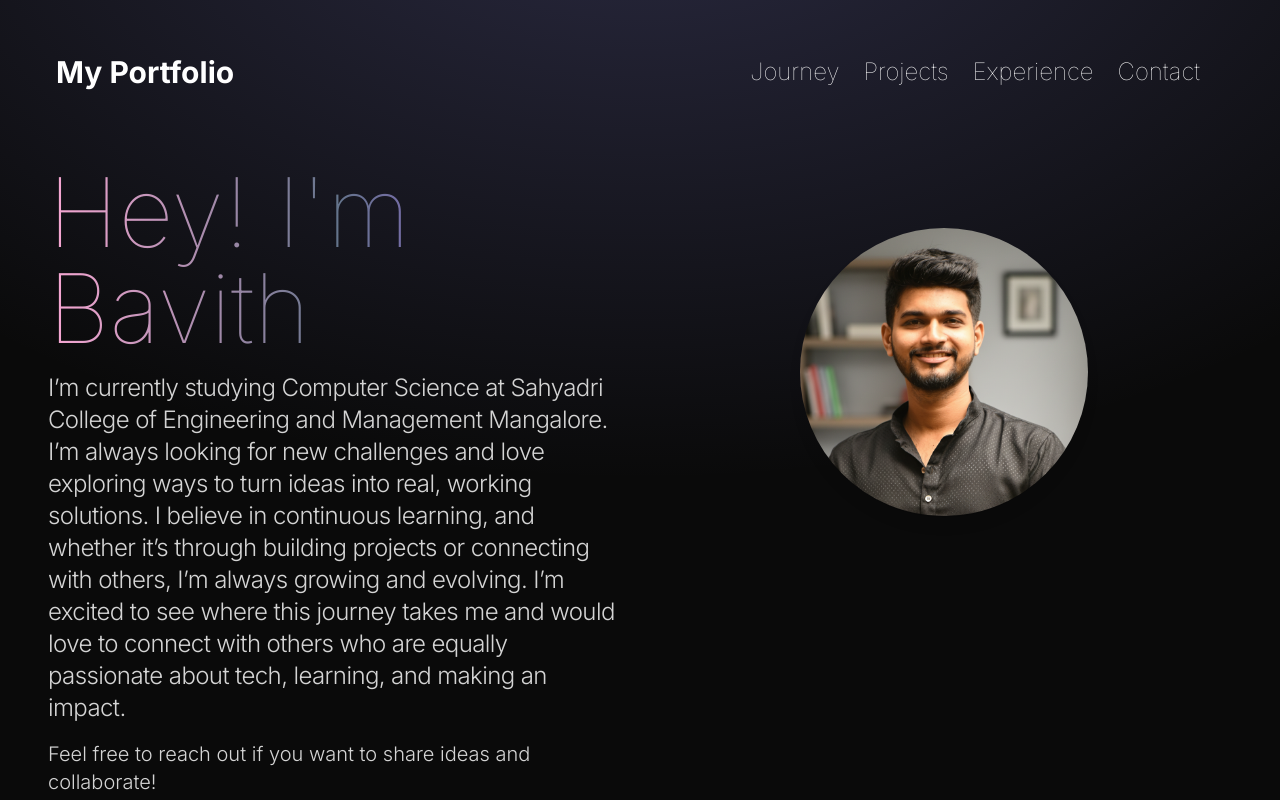
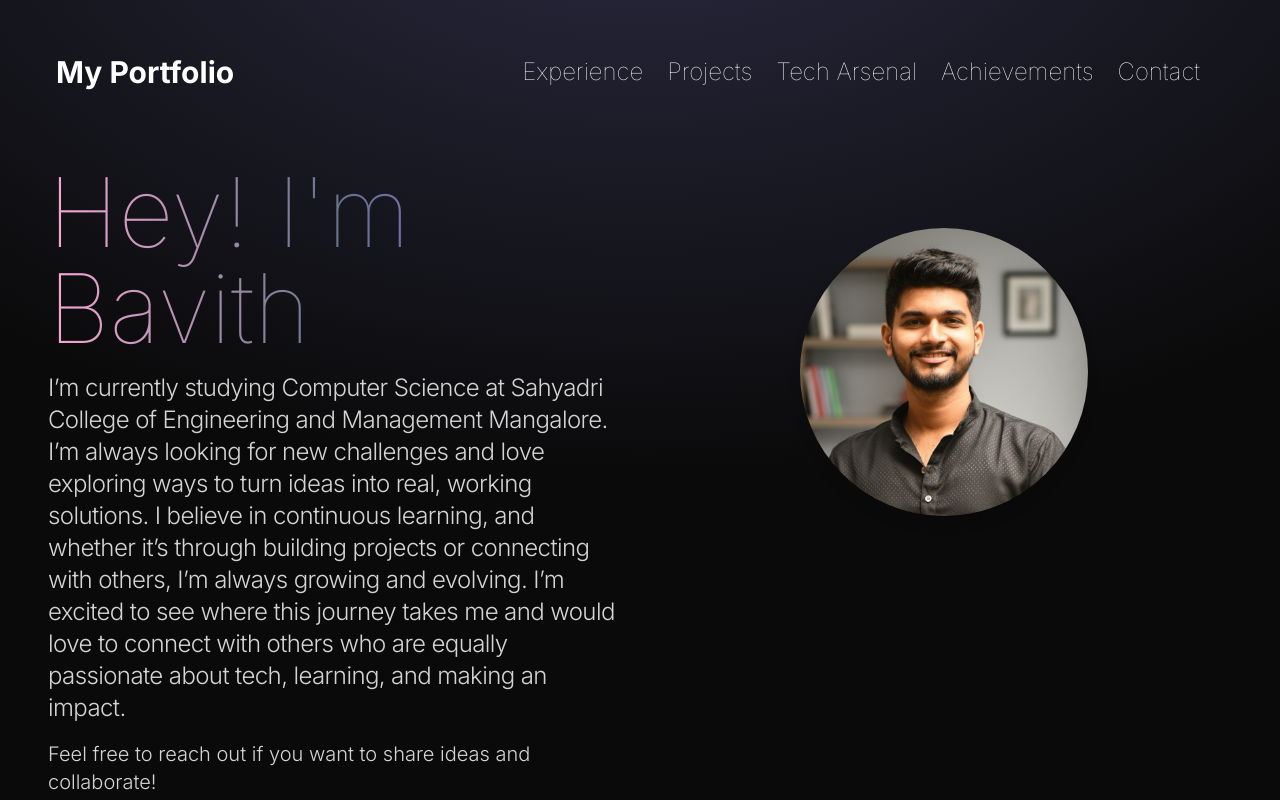
Before and after one commit to BavithSuvarna/bavithportfolio, a React (Vite) app: page / in a window 1280 px wide. Shown: the top 800 px of the page. Built offline with nearby package versions, Linux system fonts and the light colour scheme.

Commit message:
added new links in the navbar

```diff
--- a/src/components/Achievements.jsx
+++ b/src/components/Achievements.jsx
@@ -3,7 +3,7 @@ import { motion } from "framer-motion";
 
 const Achievements = () => {
   return (
-    <div className="border-b border-neutral-900 pb-4">
+    <div id="achievements" className="border-b border-neutral-900 pb-4">
       <motion.h2
         whileInView={{ opacity: 1, y: 0 }}
         initial={{ opacity: 0, y: -100 }}
--- a/src/components/Experience.jsx
+++ b/src/components/Experience.jsx
@@ -29,6 +29,7 @@ const Experience = () => {
                                     alt={experience.company}
                                     className="mb-6 rounded"
                                 />
+                                <p className="mb-2 text-sm text-neutral-400">{experience.year}</p>
                             </motion.div>
                             <motion.div
                                 whileInView={{ opacity: 1, x: 0 }}
--- a/src/components/Navbar.jsx
+++ b/src/components/Navbar.jsx
@@ -16,13 +16,11 @@ const Navbar = () => {
 
         {/* Desktop Links */}
         <div className="hidden md:flex m-8 items-center justify-center gap-6 text-2xl text-white font-medium">
-      <a href="#journey" className="hover:text-purple-400 transition font-thin text-white">Journey</a>
+          <a href="#experience" className="hover:text-purple-400 transition font-thin text-white">Experience</a>
           <a href="#projects" className="hover:text-purple-400 transition font-thin text-white">Projects</a>
-      <a href="#technologies" className="hover:text-purple-400 transition font-thin text-white">Experience</a>
-      {/* <a href="#certifications" className="hover:text-purple-400 transition font-semibold text-white">Certifications</a> */}
+          <a href="#technologies" className="hover:text-purple-400 transition font-thin text-white">Tech Arsenal</a>
+          <a href="#achievements" className="hover:text-purple-400 transition font-thin text-white">Achievements</a>
           <a href="#contact" className="hover:text-purple-400 transition font-thin text-white">Contact</a>
-      {/* <a href="/Bavith_L_Suvarna_Resume.pdf" download className="bg-gradient-to-r from-cyan-400 via-teal-500 to-emerald-400 bg-clip-text text-transparent
-hover:text-purple-400 transition font-semibold ">Resume</a> */}
         </div>
         {/* Hamburger */}
         <div className="md:hidden z-50 pr-4">
@@ -35,12 +33,11 @@ hover:text-purple-400 transition font-semibold ">Resume</a> */}
       {/* Mobile Menu */}
       {menuOpen && (
         <div className="absolute top-full right-0 left-0 bg-neutral-900 flex flex-col items-center gap-6 py-6 text-xl font-thin text-white md:hidden">
-      <a href="#journey" onClick={() => setMenuOpen(false)} className="hover:text-purple-400 transition">Journey</a>
+          <a href="#experience" onClick={() => setMenuOpen(false)} className="hover:text-purple-400 transition">Experience</a>
           <a href="#projects" onClick={() => setMenuOpen(false)} className="hover:text-purple-400 transition">Projects</a>
-      <a href="#technologies" onClick={() => setMenuOpen(false)} className="hover:text-purple-400 transition">Experience</a>
-      {/* <a href="#certifications" onClick={() => setMenuOpen(false)} className="hover:text-purple-400 transition">Certifications</a> */}
+          <a href="#technologies" onClick={() => setMenuOpen(false)} className="hover:text-purple-400 transition">Tech Arsenal</a>
+          <a href="#achievements" onClick={() => setMenuOpen(false)} className="hover:text-purple-400 transition">Achievements</a>
           <a href="#contact" onClick={() => setMenuOpen(false)} className="hover:text-purple-400 transition">Contact</a>
-      {/* <a href="/Bavith_L_Suvarna_Resume.pdf" download onClick={() => setMenuOpen(false)} className="bg-gradient-to-r from-cyan-400 via-teal-500 to-emerald-400 bg-clip-text text-transparent hover:text-purple-400 transition">Resume</a> */}
         </div>
       )}
     </nav>
--- a/src/constants/index.js
+++ b/src/constants/index.js
@@ -38,7 +38,7 @@ export const PROJECTS = [
     description:
       "An AI-powered platform that detects deepfake media across multiple formats and securely records verification results using blockchain technology.",
     technologies: ["Python", "Tensorflow", "React", "Flask", "Smart Contracts(Blockchain)"],
-    github: "https://github.com/BavithSuvarna/DeepLock",
+    github: "https://github.com/BavithSuvarna/DeepGuard",
   },
   {
     title: "QVista",
```
Also changed, not shown: 1 other file (tests, documents, lock files or other folders). Lines whose indentation alone changed are shown as unchanged.
